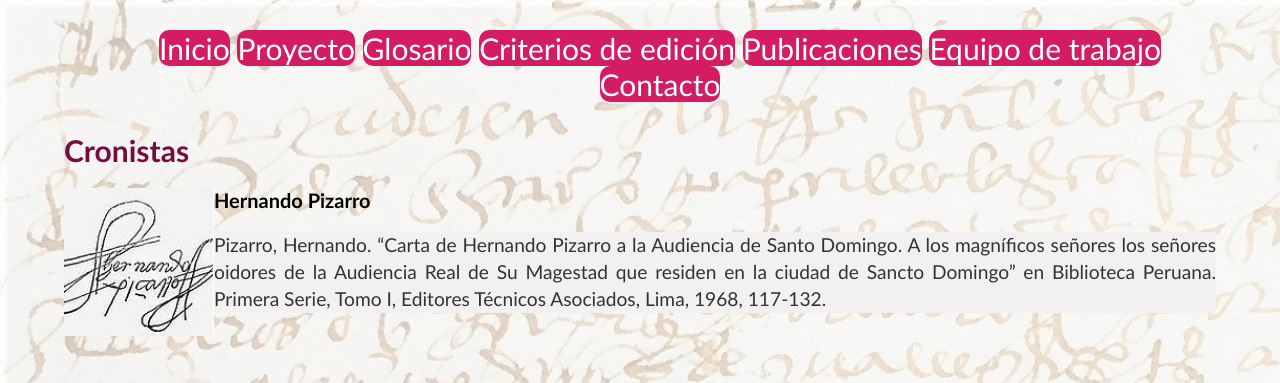
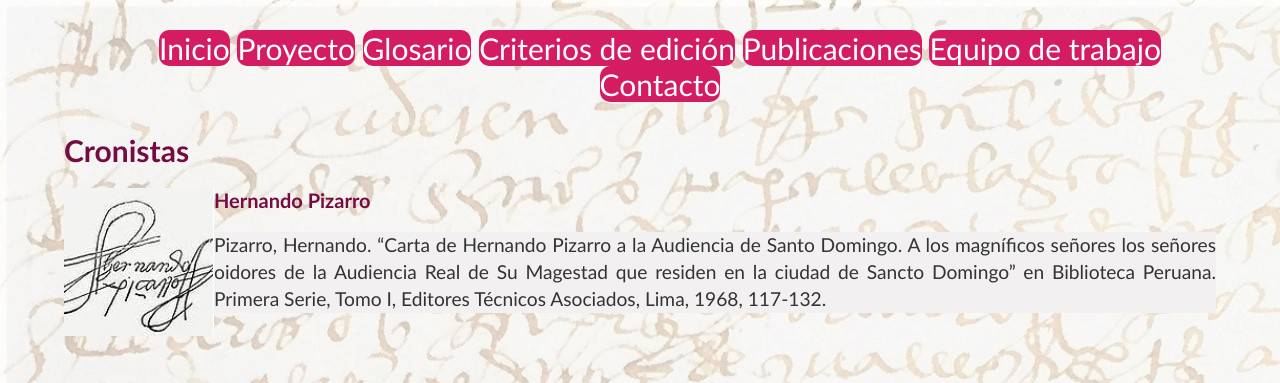
Before and after one commit to glosascroniquenses/glosascroniquenses.github.io, a Jekyll site: the page glosario/index.html, which Jekyll copies as it is, in a window 1280 px wide. Shown: the top 383 px of the page. Built offline with Jekyll 4.4.1, drawn with Linux system fonts in a browser that asks for light colours.

Commit message:
Update index.html

```diff
--- a/glosario/index.html
+++ b/glosario/index.html
@@ -32,7 +32,7 @@
 
 
 <img src="firmas/cronista1.jpg" align="left" width="150px">
-<h3><a href="/autores/cronista1.html" style="color:black;">Hernando Pizarro</a></h3>
+<h3><a href="/autores/cronista1.html" style="color: #750C41;">Hernando Pizarro</a></h3>
 <p>
 Pizarro, Hernando. “Carta de Hernando Pizarro a la Audiencia de Santo Domingo. A los magníficos señores los señores oidores de la Audiencia Real de Su Magestad que residen en la ciudad de Sancto Domingo” en Biblioteca Peruana. Primera Serie, Tomo I, Editores Técnicos Asociados, Lima, 1968, 117-132.
 </p>
```
